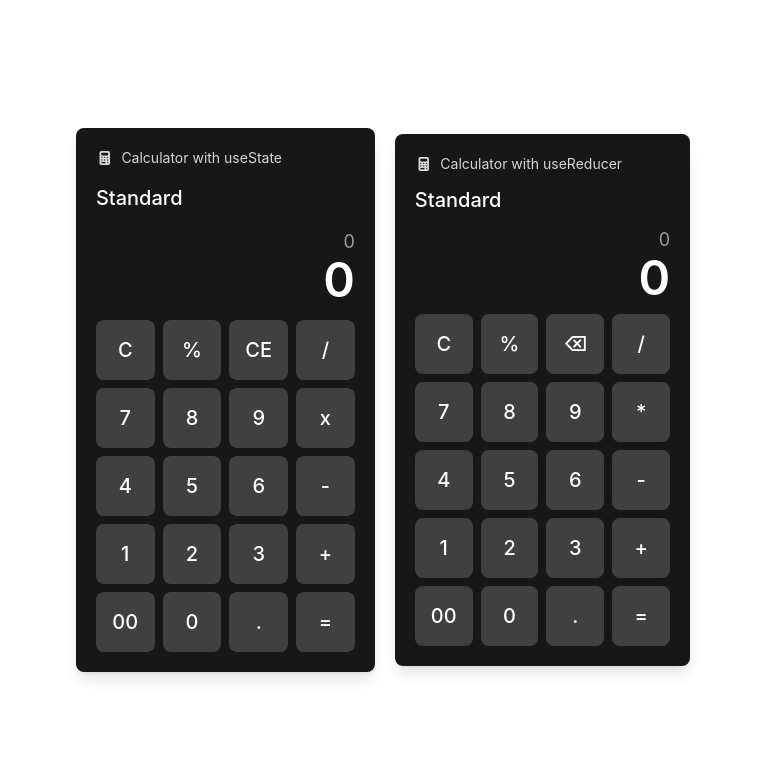
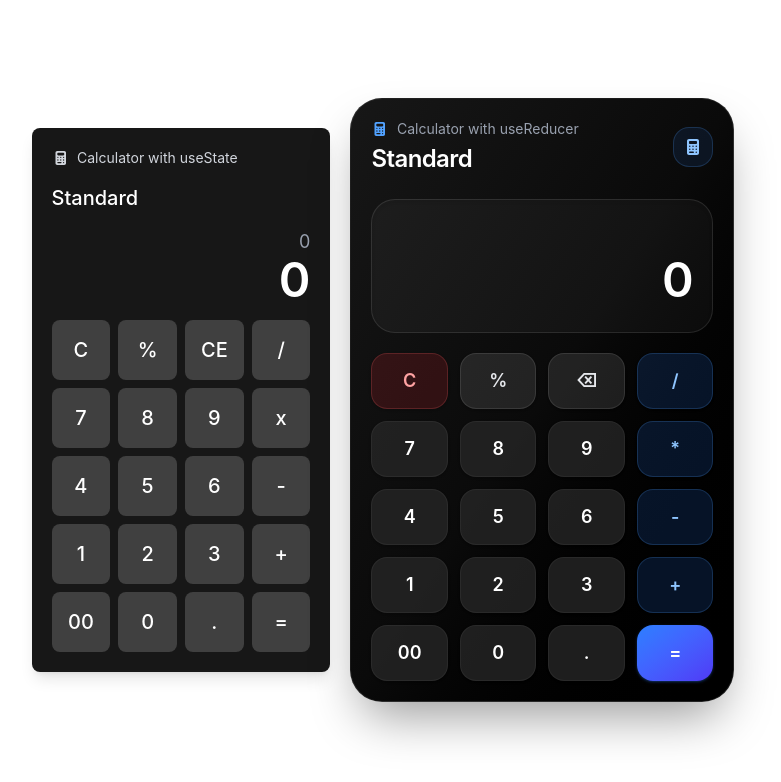
Before and after one commit to Gerly24/react-calculator, a React (Vite) app: page / in a window 1280 px wide. Shown: the top 782 px of the page, without its empty margins (257-1038 px from the left). Built offline with nearby package versions, Linux system fonts and the light colour scheme.

Commit message:
[CALCULATOR] refactor: improved the UI

```diff
--- a/src/CalculatorWithReducer.jsx
+++ b/src/CalculatorWithReducer.jsx
@@ -2,11 +2,31 @@ import { faCalculator } from "@fortawesome/free-solid-svg-icons";
 import { FontAwesomeIcon } from "@fortawesome/react-fontawesome";
 import { useReducer } from "react";
 
+const getButtonClass = (label) => {
+  const baseClass =
+    "h-14 rounded-2xl text-lg font-semibold transition-all duration-200 active:scale-95 shadow-sm";
+
+  if (label === "=") {
+    return `${baseClass} bg-gradient-to-br from-blue-500 to-indigo-600 text-white hover:from-blue-400 hover:to-indigo-500 shadow-blue-500/30`;
+  }
+
+  if (["+", "-", "*", "/"].includes(label)) {
+    return `${baseClass} bg-blue-500/15 text-blue-300 hover:bg-blue-500/25 border border-blue-400/20`;
+  }
+
+  if (label === "C") {
+    return `${baseClass} bg-red-500/15 text-red-300 hover:bg-red-500/25 border border-red-400/20`;
+  }
+
+  if (["%", "⌫"].includes(label)) {
+    return `${baseClass} bg-white/10 text-gray-200 hover:bg-white/15 border border-white/10`;
+  }
+
+  return `${baseClass} bg-neutral-800/80 text-white hover:bg-neutral-700 border border-white/5`;
+};
+
 const CalculatorButton = ({ label, onClick }) => (
-    <button
-        onClick={onClick}
-        className="bg-neutral-700 p-4 rounded-lg text-xl font-medium hover:bg-neutral-600 transition-colors"
-    >
+  <button onClick={onClick} className={getButtonClass(label)}>
     {label}
   </button>
 );
@@ -92,9 +112,7 @@ const handleBackspace = (state) => {
   return {
     ...state,
     currentNumber:
-            state.currentNumber.length <= 1
-                ? "0"
-                : state.currentNumber.slice(0, -1),
+      state.currentNumber.length <= 1 ? "0" : state.currentNumber.slice(0, -1),
   };
 };
 
@@ -176,31 +194,50 @@ const calculatorButtons = layout.flat().map(createButton);
 export const CalculatorWithReducer = () => {
   const [state, dispatch] = useReducer(calculatorReducer, initialState);
 
+  const expression =
+    state.previousNumber && state.operator
+      ? `${state.previousNumber} ${state.operator}`
+      : " ";
+
   return (
-        <div className="bg-neutral-900 text-white p-5 rounded-lg shadow-lg flex flex-col items-center gap-3">
-
+    <div className="w-full max-w-sm rounded-4xl bg-linear-to-br from-neutral-900 via-neutral-950 to-black p-5 text-white shadow-2xl shadow-black/40 border border-white/10">
       {/* HEADER */}
-            <p className="flex items-center gap-2 w-full text-gray-300 text-sm">
-                <FontAwesomeIcon icon={faCalculator} />
+      <div className="mb-6 flex items-center justify-between">
+        <div>
+          <p className="flex items-center gap-2 text-gray-400 text-sm">
+            <FontAwesomeIcon icon={faCalculator} className="text-blue-400" />
             Calculator with useReducer
           </p>
 
-            <h1 className="text-left text-xl font-medium w-full">
+          <h1 className="mt-1 text-2xl font-semibold tracking-tight">
             Standard
           </h1>
+        </div>
+
+        <div className="flex h-10 w-10 items-center justify-center rounded-2xl bg-blue-500/10 border border-blue-400/20">
+          <FontAwesomeIcon icon={faCalculator} className="text-blue-300" />
+        </div>
+      </div>
 
       {/* DISPLAY */}
-            <div className="w-full text-right">
-                <p className="text-lg text-gray-400">
-                    {state.previousNumber} {state.operator} {state.currentNumber}
+      <div className="mb-5 rounded-3xl bg-white/4 border border-white/10 p-5 shadow-inner">
+        <p className="min-h-6 text-right text-sm text-gray-400 break-all">
+          {expression}
         </p>
-                <p className="text-5xl font-semibold">
+
+        <p
+          className={`mt-3 min-h-14 text-right font-semibold tracking-tight break-all ${
+            state.currentNumber === "Error"
+              ? "text-4xl text-red-400"
+              : "text-5xl text-white"
+          }`}
+        >
           {state.currentNumber}
         </p>
       </div>
 
       {/* BUTTON GRID */}
-            <div className="grid grid-cols-4 gap-2 w-full">
+      <div className="grid grid-cols-4 gap-3">
         {calculatorButtons.map((button) => (
           <CalculatorButton
             key={button.label}
```
Lines whose indentation alone changed are shown as unchanged.
